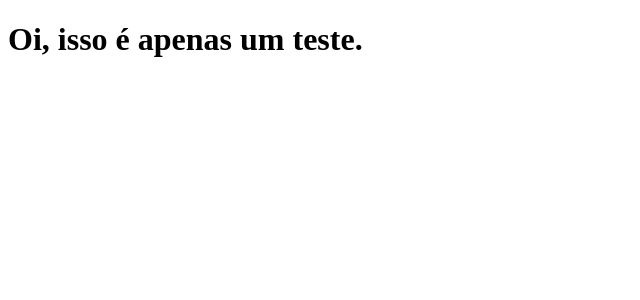
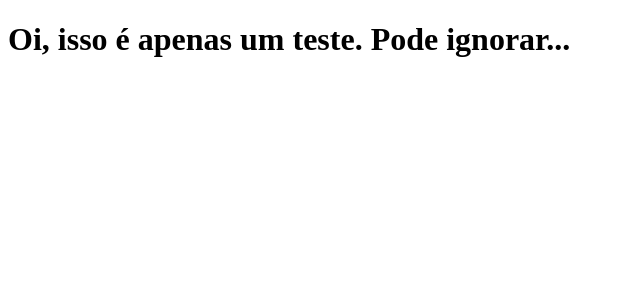
Before and after one commit to mattheusdev08/clone-tabnews08, a Next.js app: page / in a window 1280 px wide. Shown: the top 300 px of the page, without its empty margins (0-640 px from the left). Built offline with nearby package versions, Linux system fonts and the light colour scheme.

Commit message:
modific a frase

```diff
--- a/pages/index.js
+++ b/pages/index.js
@@ -1,5 +1,5 @@
 function Home() {
-    return <h1>Oi, isso é apenas um teste.</h1>
+    return <h1>Oi, isso é apenas um teste. Pode ignorar...</h1>
 }
 
 export default Home;
```
